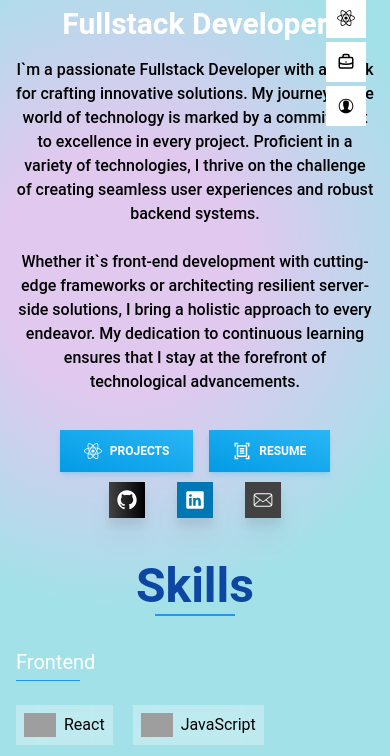
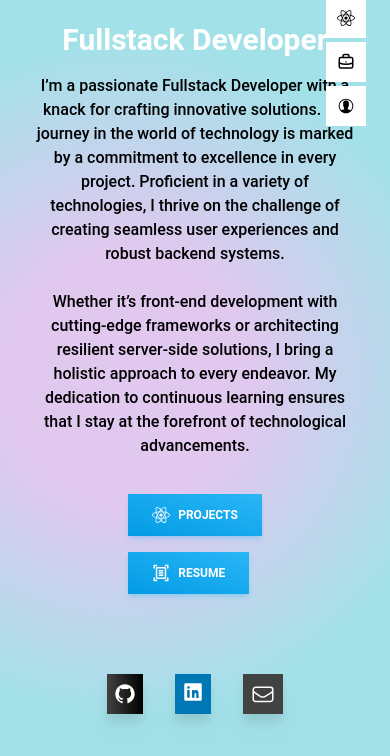
Before and after one commit to KavinPrasad2948/Kavin_Prasad_Portfolio, a React (Vite) app: page /about in a window 390 px wide. Shown: the part 402-1158 px from the top of the page. Built offline with nearby package versions, Linux system fonts and the light colour scheme; grey boxes are pictures that could not be loaded.

Commit message:
:fire::fire::fire::fire::fire:

```diff
--- a/src/Components/About.jsx
+++ b/src/Components/About.jsx
@@ -9,8 +9,8 @@ import { MdOutlineDocumentScanner } from "react-icons/md";
 const About = () => {
   return (
     <>
-      <div className="text-white">
-        <div className="flex flex-col md:flex-row items-center justify-evenly h-screen w-full">
+      <div className="text-white p-4 md:p-8 lg:p-16">
+        <div className="flex flex-col md:flex-row items-center justify-evenly h-auto md:h-screen w-full">
           <div className="mb-8 md:mb-0 mt-10">
             <img
               src={PPng}
@@ -28,20 +28,20 @@ const About = () => {
               Fullstack Developer
             </h2>
             <p className="text-base font-medium text-black mb-4 px-4 md:px-0">
-              I`m a passionate Fullstack Developer with a knack for crafting
+              I’m a passionate Fullstack Developer with a knack for crafting
               innovative solutions. My journey in the world of technology is
               marked by a commitment to excellence in every project. Proficient
               in a variety of technologies, I thrive on the challenge of
               creating seamless user experiences and robust backend systems.
               <br />
               <br />
-              Whether it`s front-end development with cutting-edge frameworks or
+              Whether it’s front-end development with cutting-edge frameworks or
               architecting resilient server-side solutions, I bring a holistic
               approach to every endeavor. My dedication to continuous learning
               ensures that I stay at the forefront of technological
               advancements.
             </p>
-            <div className="flex flex-row justify-center md:justify-start gap-4 mt-5 text-white">
+            <div className="flex flex-col md:flex-row justify-center md:justify-start gap-4 mt-5 text-white">
               <Link to="/projects">
                 <Button
                   variant="gradient"
@@ -69,8 +69,8 @@ const About = () => {
           </div>
         </div>
 
-        <div className="flex flex-col items-center mt-10">
-          <div className="flex gap-8 mb-6">
+        <div className="flex flex-col items-center mt-20 w-full">
+          <div className="flex flex-row md:flex-row gap-8 mb-6">
             {/* GitHub Button */}
             <a
               href="https://github.com/KavinPrasad2948"
@@ -115,43 +115,42 @@ const About = () => {
                 stroke="currentColor"
                 className="w-5 h-5"
               >
-                <path d="M444.17 32H70.28C49.85 32 32 46.7 32 66.89v374.72C32 461.91 49.85 480 70.28 480h373.78c20.54 0 35.94-18.21 35.94-38.39V66.89C480.12 46.7 464.6 32 444.17 32zm-273.3 373.43h-64.18V205.88h64.18zM141 175.54h-.46c-20.54 0-33.84-15.29-33.84-34.43 0-19.49 13.65-34.42 34.65-34.42s33.85 14.82 34.31 34.42c-.01 19.14-13.31 34.43-34.66 34.43zm264.43 229.89h-64.18V296.32c0-26.14-9.34-44-32.56-44-17.74 0-28.24 12-32.91 23.69-1.75 4.2-2.22 9.92-2.22 15.76v113.66h-64.18V205.88h64.18v27.77c9.34-13.3 23.93-32.44 57.88-32.44 42.13 0 74 27.77 74 87.64z" />
+                <path d="M444.17 32H70.28C49.85 32 32 46.7 32 66.89v374.72C32 461.91 49.85 480 70.28 480h373.78c20.54 0 35.94-18.21 35.94-38.39V66.89C480.12 46.7 464.6 32 444.17 32zm-273.3 373.43h-64.18V205.88h64.18zM141 175.54h-.46c-20.54 0-33.84-15.29-33.84-34.4 0-19.44 13.69-34.38 34.67-34.38s33.83 14.94 34.28 34.38c-.01 19.11-13.29 34.4-34.65 34.4zm263.07 230.89h-64.18V313.32c0-15.11-.53-34.57-21.06-34.57-21.06 0-24.29 16.46-24.29 33.48v93.2h-64.17V205.88h61.6v23.08h.89c8.56-15.71 26.53-25.07 44.66-24.29 48.35 0 57.3 31.83 57.3 73.24z"></path>
               </svg>
               <span className="absolute opacity-0 group-hover:opacity-100 group-hover:text-gray-700 group-hover:text-sm group-hover:-translate-y-10 duration-700">
                 LinkedIn
               </span>
             </a>
 
-            {/* Email Button */}
+            {/* Mail Button */}
             <a
               href="mailto:kavinprasad2948@gmail.com"
               className="relative group flex justify-center p-2 rounded-md drop-shadow-xl bg-gray-800 text-white font-semibold hover:translate-y-3 hover:rounded-[50%] transition-all duration-500"
-              aria-label="Mail Me"
+              aria-label="Mail"
             >
               <svg
                 xmlns="http://www.w3.org/2000/svg"
-                viewBox="0 0 64 64"
-                className="w-5 h-5"
+                viewBox="0 0 24 24"
+                fill="none"
+                strokeWidth="1.5"
+                stroke="currentColor"
+                className="w-6 h-6"
               >
                 <path
-                  fill="#fff"
-                  d="M53.42 53.32H10.58a8.51 8.51 0 0 1-8.5-8.5V19.18a8.51 8.51 0 0 1 8.5-8.5h42.84a8.51 8.51 0 0 1 8.5 8.5v25.64a8.51 8.51 0 0 1-8.5 8.5ZM10.58 13.68a5.5 5.5 0 0 0-5.5 5.5v25.64a5.5 5.5 0 0 0 5.5 5.5h42.84a5.5 5.5 0 0 0 5.5-5.5V19.18a5.5 5.5 0 0 0-5.5-5.5Z"
-                />
-                <path
-                  fill="#fff"
-                  d="M32 38.08a8.51 8.51 0 0 1-5.13-1.71L3.52 18.71a1.5 1.5 0 1 1 1.81-2.39L28.68 34a5.55 5.55 0 0 0 6.64 0l23.35-17.68a1.5 1.5 0 1 1 1.81 2.39L37.13 36.37A8.51 8.51 0 0 1 32 38.08Z"
-                />
-                <path
-                  fill="#fff"
-                  d="M4.17 49.14a1.5 1.5 0 0 1-1-2.62l18.4-16.41a1.5 1.5 0 0 1 2 2.24L5.17 48.76a1.46 1.46 0 0 1-1 .38zm55.66 0a1.46 1.46 0 0 1-1-.38l-18.4-16.41a1.5 1.5 0 1 1 2-2.24l18.39 16.41a1.5 1.5 0 0 1-1 2.62z"
+                  strokeLinecap="round"
+                  strokeLinejoin="round"
+                  d="M21.75 7.5v9.75a2.25 2.25 0 01-2.25 2.25H4.5a2.25 2.25 0 01-2.25-2.25V7.5m19.5 0a2.25 2.25 0 00-2.25-2.25H4.5a2.25 2.25 0 00-2.25 2.25m19.5 0v.735c0 .967-.52 1.86-1.36 2.367l-6.175 3.705c-1.52.912-3.37.912-4.89 0L3.69 10.602A2.746 2.746 0 012.25 8.235V7.5"
                 />
               </svg>
-              <span className="absolute opacity-0 group-hover:opacity-100 group-hover:text-grey-700 group-hover:text-sm group-hover:-translate-y-10 duration-700">
-                Email
+              <span className="absolute opacity-0 group-hover:opacity-100 group-hover:text-gray-700 group-hover:text-sm group-hover:-translate-y-10 duration-700">
+                Mail
               </span>
             </a>
           </div>
-          <Skills /> {/* Render the Skills component if needed */}
+
+          <div className="w-full">
+            <Skills />
+          </div>
         </div>
       </div>
     </>
```
